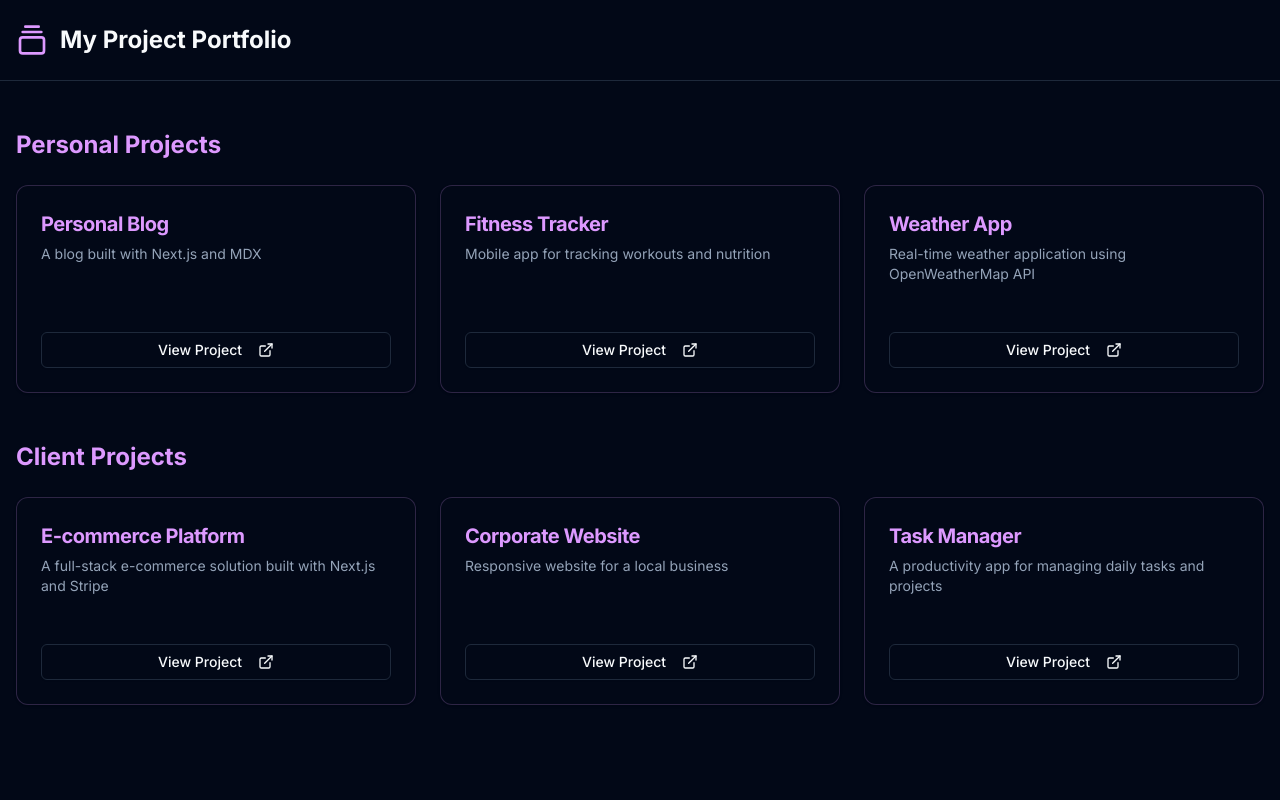
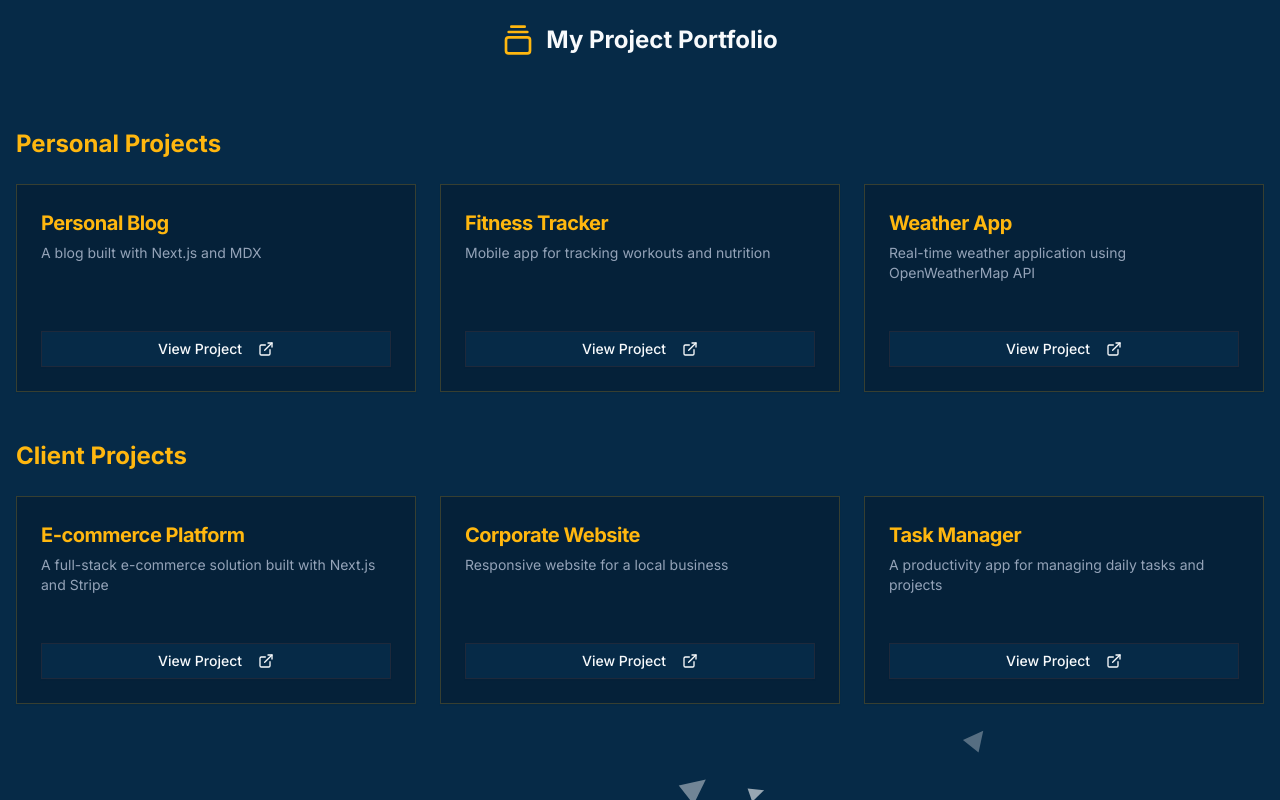
Before and after one commit to HayGrouve/portfolio, a Next.js app: page / in a window 1280 px wide. Built offline with nearby package versions, Linux system fonts and the light colour scheme.

Commit message:
add background animation component and update layout styles for improved visuals

```diff
--- a/src/app/layout.tsx
+++ b/src/app/layout.tsx
@@ -2,6 +2,7 @@ import type React from "react";
 import type { Metadata } from "next";
 import { Inter } from "next/font/google";
 import "@/styles/globals.css";
+import BackgroundAnimation from "../components/background-animation";
 
 const inter = Inter({ subsets: ["latin"] });
 
@@ -15,7 +16,10 @@ export default function RootLayout({
 }: Readonly<{ children: React.ReactNode }>) {
   return (
     <html lang="en" className="dark">
-      <body className={inter.className}>{children}</body>
+      <body className={`${inter.className} relative z-10`}>
+        <BackgroundAnimation />
+        {children}
+      </body>
     </html>
   );
 }
--- a/src/app/page.tsx
+++ b/src/app/page.tsx
@@ -3,7 +3,7 @@ import ProjectList from "@/components/project-list";
 
 export default function Home() {
   return (
-    <div className="min-h-screen bg-background">
+    <div className="min-h-screen">
       <Header />
       <main className="container mx-auto px-4 py-12">
         <ProjectList />
--- /dev/null
+++ b/src/components/background-animation.tsx
@@ -0,0 +1,70 @@
+"use client";
+
+import { motion } from "framer-motion";
+import { useEffect, useState } from "react";
+
+const Triangle = ({
+  delay,
+  x,
+  y,
+  size,
+}: {
+  delay: number;
+  x: number;
+  y: number;
+  size: number;
+}) => {
+  return (
+    <motion.div
+      className="absolute"
+      style={{
+        top: `${y}vh`,
+        left: `${x}vw`,
+        width: 0,
+        height: 0,
+        borderLeft: `${size / 2}px solid transparent`,
+        borderRight: `${size / 2}px solid transparent`,
+        borderBottom: `${size}px solid white`,
+      }}
+      initial={{ y: "100vh", opacity: 0, rotate: 0 }}
+      animate={{
+        y: "-10vh",
+        opacity: [0, 1, 1, 0],
+        rotate: [0, 360],
+      }}
+      transition={{
+        duration: 20,
+        repeat: Infinity,
+        repeatType: "loop",
+        ease: "linear",
+        delay,
+      }}
+    />
+  );
+};
+
+export default function BackgroundAnimation() {
+  const [triangles, setTriangles] = useState<
+    { id: number; x: number; y: number; size: number; delay: number }[]
+  >([]);
+
+  useEffect(() => {
+    const generateTriangles = () =>
+      Array.from({ length: 12 }, (_, i) => ({
+        id: i,
+        x: Math.random() * 100, // Random X position
+        y: Math.random() * 100, // Random starting Y position
+        size: Math.random() * 20 + 10, // Random size (10px - 30px)
+        delay: Math.random() * 5, // Random delay
+      }));
+    setTriangles(generateTriangles());
+  }, []);
+
+  return (
+    <div className="fixed inset-0 -z-10 overflow-hidden bg-background">
+      {triangles.map(({ id, x, y, size, delay }) => (
+        <Triangle key={id} x={x} y={y} size={size} delay={delay} />
+      ))}
+    </div>
+  );
+}
--- a/src/components/header.tsx
+++ b/src/components/header.tsx
@@ -5,8 +5,8 @@ import { motion } from "framer-motion";
 
 export default function Header() {
   return (
-    <header className="border-b border-border bg-background">
-      <div className="container mx-auto flex items-center px-4 py-6">
+    <header className="bg-background">
+      <div className="container mx-auto flex items-center justify-center px-4 py-6">
         <motion.div
           initial={{ rotate: -90 }}
           animate={{ rotate: 0 }}
--- a/src/components/project-card.tsx
+++ b/src/components/project-card.tsx
@@ -21,7 +21,7 @@ export default function ProjectCard({
   link,
 }: ProjectCardProps) {
   return (
-    <Card className="group flex h-full flex-col overflow-hidden border border-accent/20 bg-card text-card-foreground">
+    <Card className="group flex h-full flex-col overflow-hidden border border-accent/20 bg-card text-card-foreground shadow-sm transition-shadow duration-300 hover:shadow-accent">
       <CardHeader>
         <CardTitle className="text-xl font-bold text-accent">{title}</CardTitle>
         <CardDescription className="mt-2">{description}</CardDescription>
--- a/src/components/project-section.tsx
+++ b/src/components/project-section.tsx
@@ -25,7 +25,9 @@ export default function ProjectSection({
       animate={{ opacity: 1, y: 0 }}
       transition={{ duration: 0.5 }}
     >
-      <h2 className="mb-6 text-2xl font-bold text-accent">{title}</h2>
+      <h2 className="relative z-10 mb-6 text-2xl font-bold text-accent">
+        {title}
+      </h2>
       <div className="grid grid-cols-1 gap-6 md:grid-cols-2 lg:grid-cols-3">
         {projects.map((project, index) => (
           <ProjectCard key={index} {...project} />
--- a/src/components/ui/button.tsx
+++ b/src/components/ui/button.tsx
@@ -1,11 +1,11 @@
-import * as React from "react"
-import { Slot } from "@radix-ui/react-slot"
-import { cva, type VariantProps } from "class-variance-authority"
+import * as React from "react";
+import { Slot } from "@radix-ui/react-slot";
+import { cva, type VariantProps } from "class-variance-authority";
 
-import { cn } from "@/lib/utils"
+import { cn } from "@/lib/utils";
 
 const buttonVariants = cva(
-  "inline-flex items-center justify-center gap-2 whitespace-nowrap rounded-md text-sm font-medium transition-colors focus-visible:outline-none focus-visible:ring-1 focus-visible:ring-ring disabled:pointer-events-none disabled:opacity-50 [&_svg]:pointer-events-none [&_svg]:size-4 [&_svg]:shrink-0",
+  "inline-flex items-center justify-center gap-2 whitespace-nowrap text-sm font-medium transition-colors focus-visible:outline-none focus-visible:ring-1 focus-visible:ring-ring disabled:pointer-events-none disabled:opacity-50 [&_svg]:pointer-events-none [&_svg]:size-4 [&_svg]:shrink-0",
   {
     variants: {
       variant: {
@@ -22,8 +22,8 @@ const buttonVariants = cva(
       },
       size: {
         default: "h-9 px-4 py-2",
-        sm: "h-8 rounded-md px-3 text-xs",
-        lg: "h-10 rounded-md px-8",
+        sm: "h-8 px-3 text-xs",
+        lg: "h-10 px-8",
         icon: "h-9 w-9",
       },
     },
@@ -31,27 +31,27 @@ const buttonVariants = cva(
       variant: "default",
       size: "default",
     },
-  }
-)
+  },
+);
 
 export interface ButtonProps
   extends React.ButtonHTMLAttributes<HTMLButtonElement>,
     VariantProps<typeof buttonVariants> {
-  asChild?: boolean
+  asChild?: boolean;
 }
 
 const Button = React.forwardRef<HTMLButtonElement, ButtonProps>(
   ({ className, variant, size, asChild = false, ...props }, ref) => {
-    const Comp = asChild ? Slot : "button"
+    const Comp = asChild ? Slot : "button";
     return (
       <Comp
         className={cn(buttonVariants({ variant, size, className }))}
         ref={ref}
         {...props}
       />
-    )
-  }
-)
-Button.displayName = "Button"
+    );
+  },
+);
+Button.displayName = "Button";
 
-export { Button, buttonVariants }
+export { Button, buttonVariants };
--- a/src/components/ui/card.tsx
+++ b/src/components/ui/card.tsx
@@ -1,6 +1,6 @@
-import * as React from "react"
+import * as React from "react";
 
-import { cn } from "@/lib/utils"
+import { cn } from "@/lib/utils";
 
 const Card = React.forwardRef<
   HTMLDivElement,
@@ -8,14 +8,11 @@ const Card = React.forwardRef<
 >(({ className, ...props }, ref) => (
   <div
     ref={ref}
-    className={cn(
-      "rounded-xl border bg-card text-card-foreground shadow",
-      className
-    )}
+    className={cn("border bg-card text-card-foreground shadow", className)}
     {...props}
   />
-))
-Card.displayName = "Card"
+));
+Card.displayName = "Card";
 
 const CardHeader = React.forwardRef<
   HTMLDivElement,
@@ -26,8 +23,8 @@ const CardHeader = React.forwardRef<
     className={cn("flex flex-col space-y-1.5 p-6", className)}
     {...props}
   />
-))
-CardHeader.displayName = "CardHeader"
+));
+CardHeader.displayName = "CardHeader";
 
 const CardTitle = React.forwardRef<
   HTMLDivElement,
@@ -38,8 +35,8 @@ const CardTitle = React.forwardRef<
     className={cn("font-semibold leading-none tracking-tight", className)}
     {...props}
   />
-))
-CardTitle.displayName = "CardTitle"
+));
+CardTitle.displayName = "CardTitle";
 
 const CardDescription = React.forwardRef<
   HTMLDivElement,
@@ -50,16 +47,16 @@ const CardDescription = React.forwardRef<
     className={cn("text-sm text-muted-foreground", className)}
     {...props}
   />
-))
-CardDescription.displayName = "CardDescription"
+));
+CardDescription.displayName = "CardDescription";
 
 const CardContent = React.forwardRef<
   HTMLDivElement,
   React.HTMLAttributes<HTMLDivElement>
 >(({ className, ...props }, ref) => (
   <div ref={ref} className={cn("p-6 pt-0", className)} {...props} />
-))
-CardContent.displayName = "CardContent"
+));
+CardContent.displayName = "CardContent";
 
 const CardFooter = React.forwardRef<
   HTMLDivElement,
@@ -70,7 +67,14 @@ const CardFooter = React.forwardRef<
     className={cn("flex items-center p-6 pt-0", className)}
     {...props}
   />
-))
-CardFooter.displayName = "CardFooter"
+));
+CardFooter.displayName = "CardFooter";
 
-export { Card, CardHeader, CardFooter, CardTitle, CardDescription, CardContent }
+export {
+  Card,
+  CardHeader,
+  CardFooter,
+  CardTitle,
+  CardDescription,
+  CardContent,
+};
--- a/src/styles/globals.css
+++ b/src/styles/globals.css
@@ -30,9 +30,9 @@
     --radius: 0.5rem;
   }
   .dark {
-    --background: 222.2 84% 4.9%;
+    --background: 207 85% 15%;
     --foreground: 210 40% 98%;
-    --card: 222.2 84% 4.9%;
+    --card: 207 85% 12%;
     --card-foreground: 210 40% 98%;
     --popover: 222.2 84% 4.9%;
     --popover-foreground: 210 40% 98%;
@@ -43,12 +43,12 @@
     --muted: 217.2 32.6% 17.5%;
     --muted-foreground: 215 20.2% 65.1%;
 
-    --accent: 280 100% 80%; /* Even lighter and more vibrant purple */
+    --accent: 42 100% 53%;
     --accent-foreground: 222.2 84% 4.9%;
 
     --destructive: 0 62.8% 30.6%;
     --destructive-foreground: 210 40% 98%;
-    --border: 217.2 32.6% 17.5%;
+    --border: 217.2 32.6% 12%;
     --input: 217.2 32.6% 17.5%;
     --ring: 212.7 26.8% 83.9%;
     --chart-1: 220 70% 50%;
```
